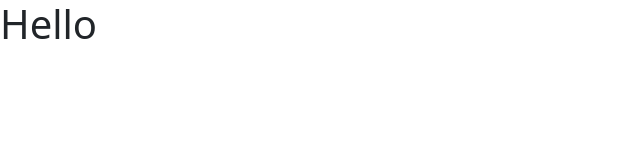
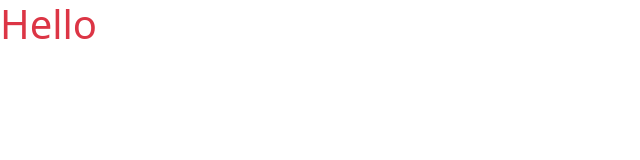
Before and after one commit to chathulks/Day-06, a plain HTML site: page index.html in a window 1280 px wide. Shown: the whole page, without its empty margins (0-640 px from the left). Drawn offline with nearby package versions, Linux system fonts and the light colour scheme.

Commit message:
Add Bootstrap styling to header and initialize script logging

```diff
--- a/index.html
+++ b/index.html
@@ -10,7 +10,7 @@
 </head>
 
 <body>
-    <h1>Hello</h1>
+    <h1 class="text-danger">Hello</h1>
 
     <script src="https://cdn.jsdelivr.net/npm/bootstrap@5.3.8/dist/js/bootstrap.bundle.min.js"
         integrity="sha384-FKyoEForCGlyvwx9Hj09JcYn3nv7wiPVlz7YYwJrWVcXK/BmnVDxM+D2scQbITxI"
--- a/script.js
+++ b/script.js
@@ -0,0 +1 @@
+console.log("Hi");
```
